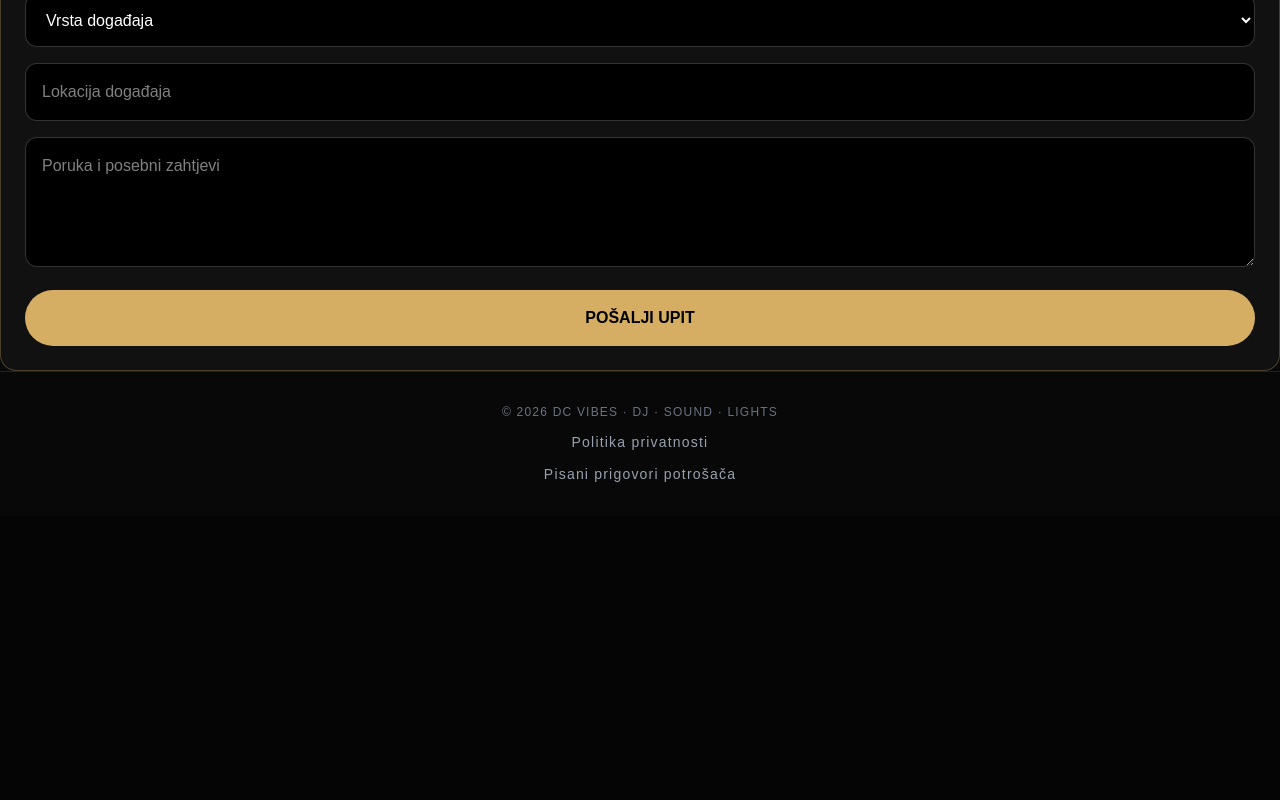
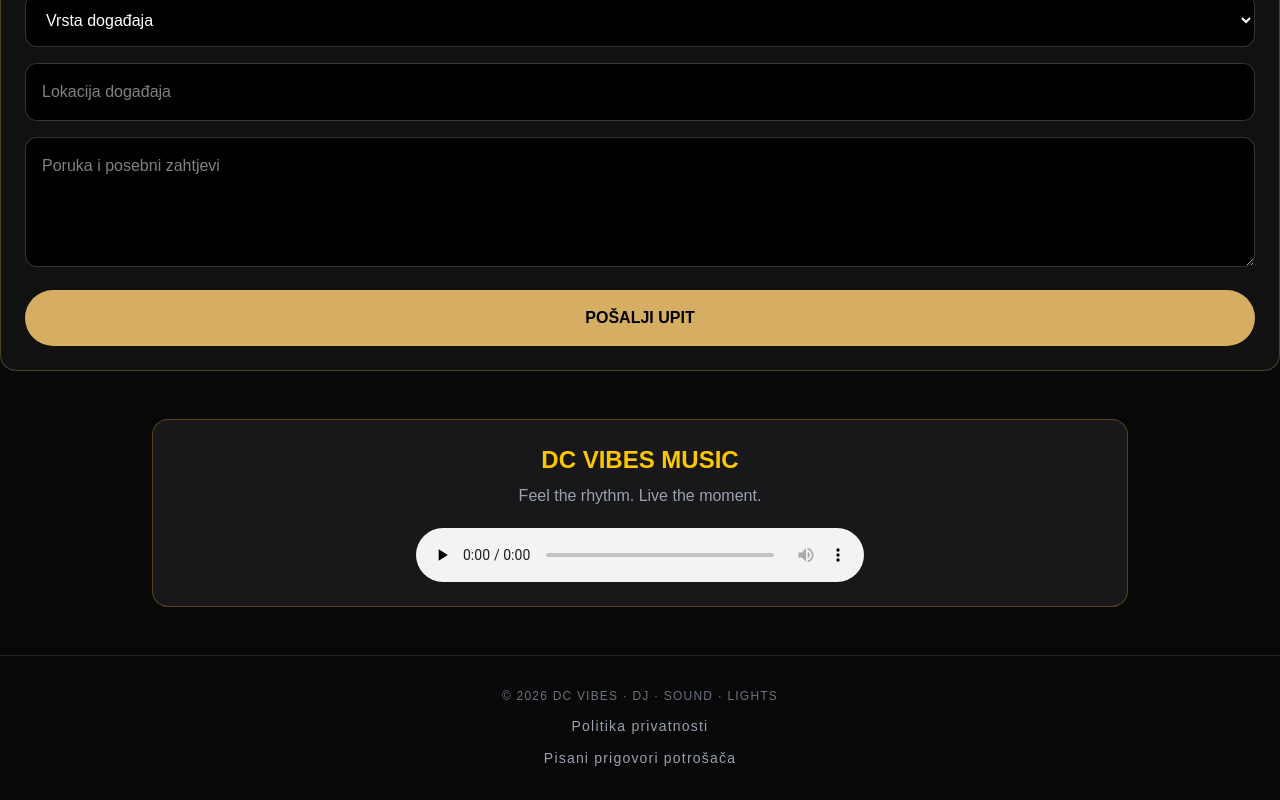
Before and after one commit to matijacafuk-cmd/dc-vibes-website, a Next.js app: page / in a window 1280 px wide. Shown: the part 4989-5789 px from the top of the page. Before the commit the page ends 5505 px from the top, so only its background shows below. Built offline with nearby package versions, Linux system fonts and the light colour scheme.

Commit message:
Update page.tsx

```diff
--- a/app/page.tsx
+++ b/app/page.tsx
@@ -273,7 +273,20 @@ export default function Home() {
   </form>
 </div>
       </section>
-
+<section className="mx-auto max-w-5xl px-6 py-12">
+  <div className="rounded-2xl border border-yellow-500/30 bg-zinc-900 p-6 text-center">
+    <h2 className="mb-2 text-2xl font-bold text-yellow-400">
+      DC VIBES MUSIC
+    </h2>
+    <p className="mb-5 text-gray-400">
+      Feel the rhythm. Live the moment.
+    </p>
+    <audio controls preload="none" className="mx-auto w-full max-w-md">
+      <source src="/feel-the-rhythm.mp3" type="audio/mpeg" />
+      Tvoj preglednik ne podržava audio reprodukciju.
+    </audio>
+  </div>
+</section>
       <footer className="border-t border-white/10 px-6 py-8 text-center text-xs tracking-widest text-gray-500">
         © {new Date().getFullYear()} DC VIBES · DJ · SOUND · LIGHTS
         <p className="mt-3 text-sm text-gray-400">
```
